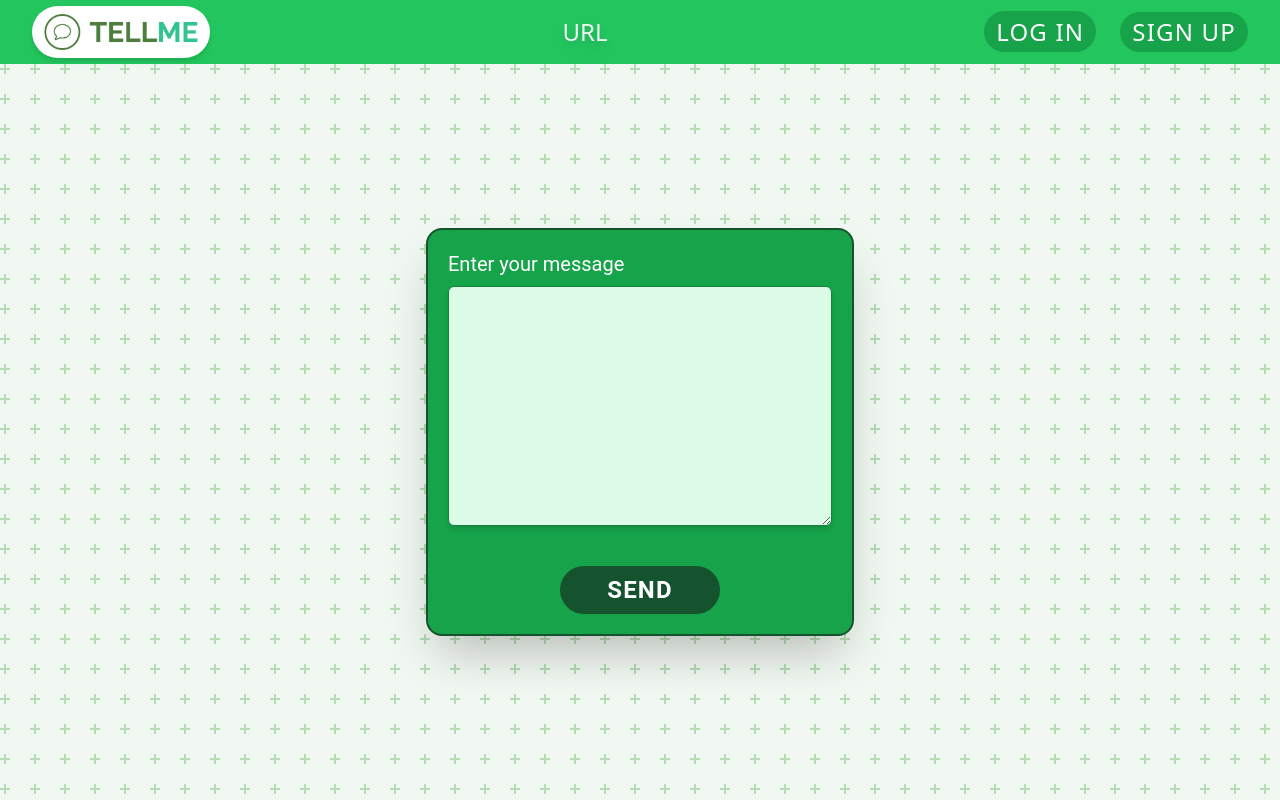
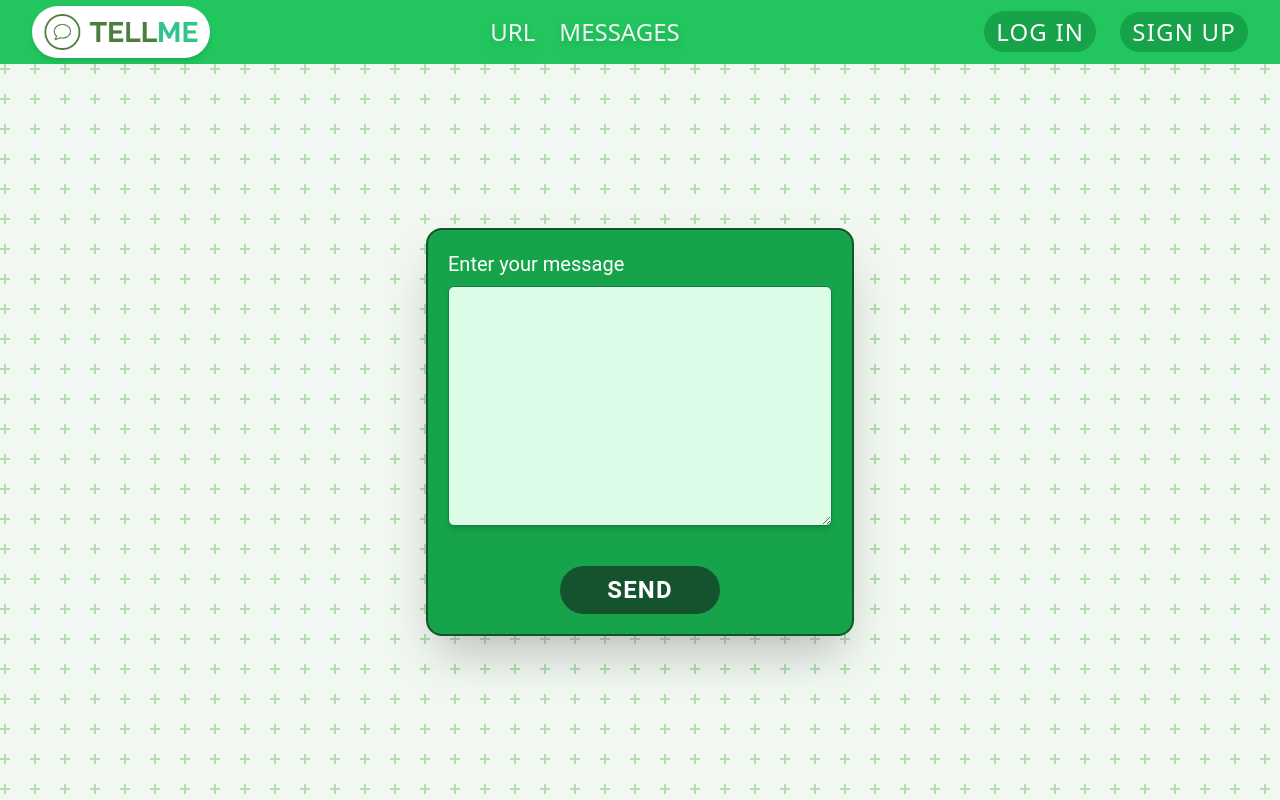
Before and after one commit to abdo-355/tell_me, a React (Create React App) app in the folder client/: page /messages/1 in a window 1280 px wide. Built offline with nearby package versions, Linux system fonts and the light colour scheme.

Commit message:
add the messages url to the navbar

```diff
--- a/client/src/components/Navbar/NavLinks.tsx
+++ b/client/src/components/Navbar/NavLinks.tsx
@@ -1,7 +1,10 @@
 import { Link } from "react-router-dom";
 
 // for future nav links
-const links = [{ url: "/getUrl", name: "url" }];
+const links = [
+  { url: "/getUrl", name: "url" },
+  { url: "/messages", name: "messages" },
+];
 
 const NavLinks = () => {
   return (
```
